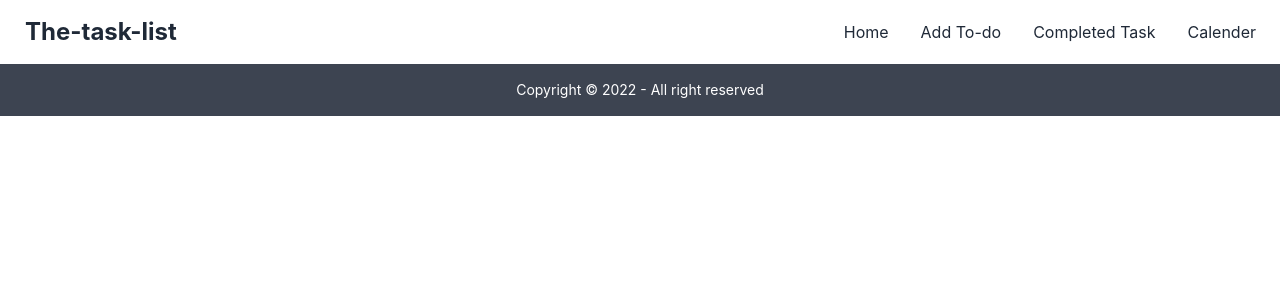
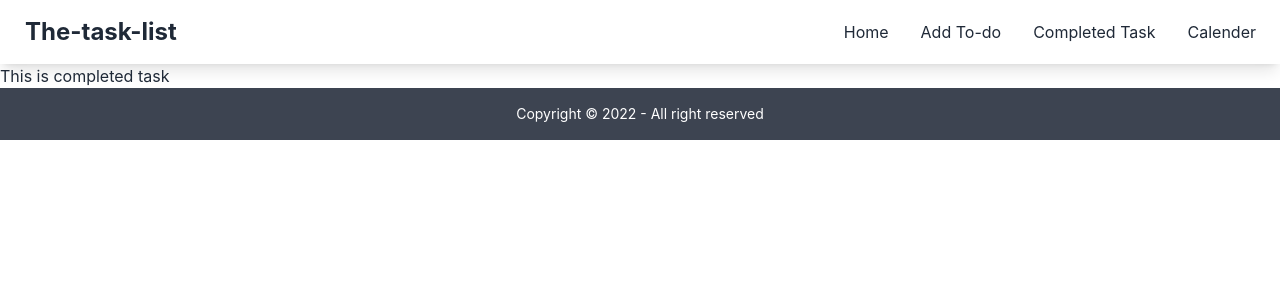
Before and after one commit to PranoySarker/to-do-client, a React (Create React App) app: page /completed in a window 1280 px wide. Shown: the top 300 px of the page. Built offline with nearby package versions, Linux system fonts and the light colour scheme.

Commit message:
NF route created

```diff
--- a/src/App.js
+++ b/src/App.js
@@ -1,8 +1,10 @@
 import { Route, Routes } from 'react-router-dom';
 import './App.css';
 import Calender from './pages/Calender';
+import Completed from './pages/Completed';
 import Edit from './pages/Edit';
 import Home from './pages/Home';
+import NotFound from './pages/NotFound';
 import Footer from './pages/shared/Footer';
 import Header from './pages/shared/Header';
 import Todo from './pages/Todo';
@@ -14,8 +16,10 @@ function App() {
       <Routes>
         <Route path='/' element={<Home></Home>}></Route>
         <Route path='/todo' element={<Todo></Todo>}></Route>
+        <Route path='/completed' element={<Completed></Completed>}></Route>
         <Route path='/calender' element={<Calender></Calender>}></Route>
         <Route path='/todo/edit/:id' element={<Edit></Edit>}></Route>
+        <Route path='*' element={<NotFound></NotFound>}></Route>
       </Routes>
       <Footer></Footer>
     </div>
--- /dev/null
+++ b/src/pages/Completed.js
@@ -0,0 +1,11 @@
+import React from 'react';
+
+const Completed = () => {
+    return (
+        <div>
+            <h1>This is completed task</h1>
+        </div>
+    );
+};
+
+export default Completed;
--- a/src/pages/Edit.js
+++ b/src/pages/Edit.js
@@ -29,6 +29,7 @@ const Edit = () => {
             .then(data => {
                 console.log(data);
                 reset();
+                alert('Your todo edited successfully!!');
             })
     };
     return (
--- /dev/null
+++ b/src/pages/NotFound.js
@@ -0,0 +1,14 @@
+import React from 'react';
+
+const NotFound = () => {
+    return (
+        <div className=' text-center flex items-center justify-center h-screen'>
+            <div>
+                <h2 className='text-2xl text-bold'>NOT FOUND</h2>
+                <h4 className='text-4xl text-semibold'>ERROR-404</h4>
+            </div>
+        </div>
+    );
+};
+
+export default NotFound;
--- a/src/pages/shared/Header.js
+++ b/src/pages/shared/Header.js
@@ -5,7 +5,7 @@ const Header = () => {
     const routes = <>
         <li><Link to='/'>Home</Link></li>
         <li><Link to='/todo'>Add To-do</Link></li>
-        <li><Link to=''>Completed Task</Link></li>
+        <li><Link to='/completed'>Completed Task</Link></li>
         <li><Link to='/calender'>Calender</Link></li>
     </>
     return (
```
